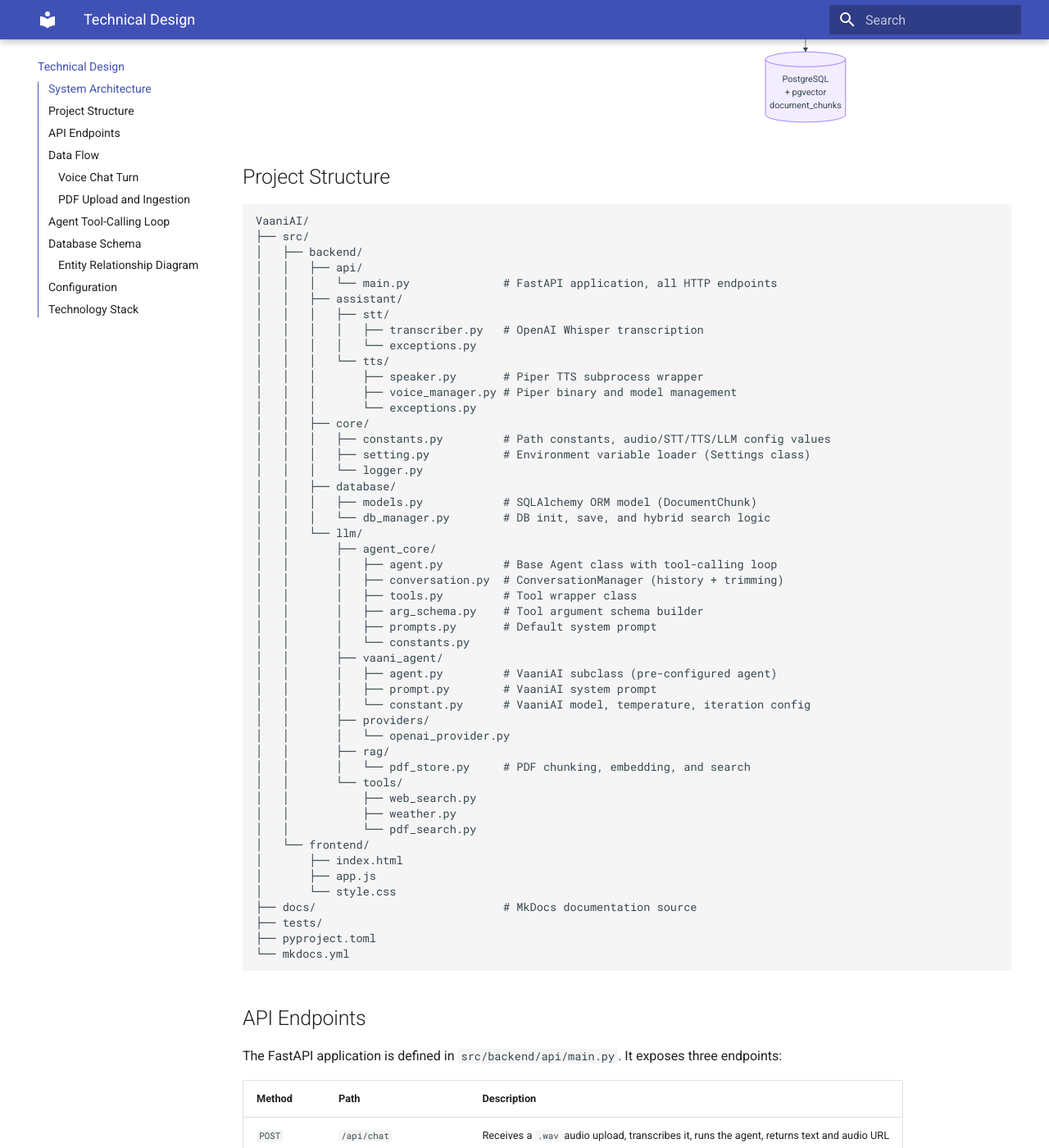
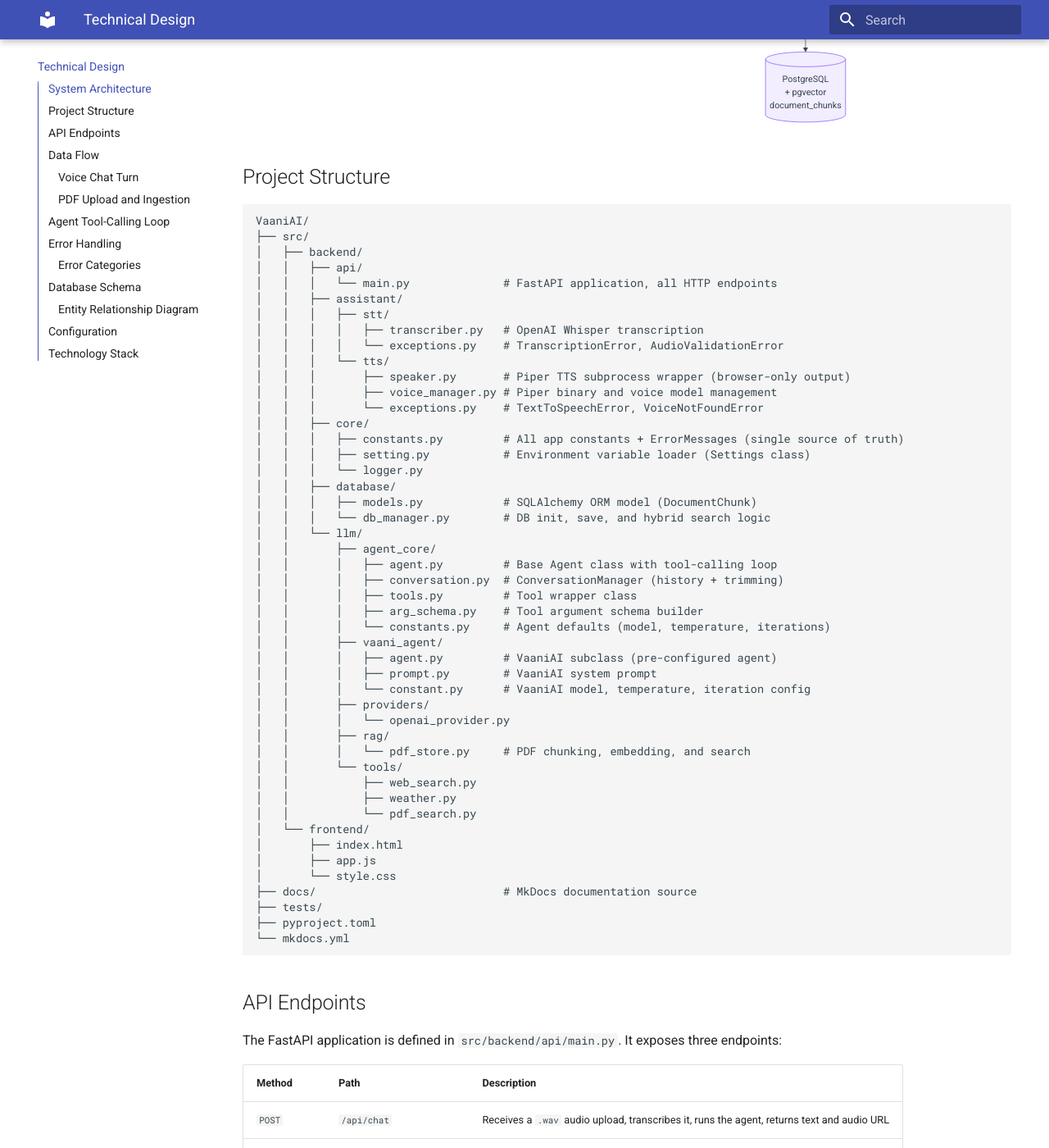
Before and after one commit to Akshumishra/VaaniAI, an MkDocs documentation site: the page built from docs/technical_design.md, in a window 1280 px wide and 1400 px high, scrolled down 965 px. Shown: the whole window at 82% size. Built offline with MkDocs 1.6.1 and Material for MkDocs 9.7.7, drawn with Linux system fonts in a browser that asks for light colours; some of the changed text lies outside the part shown.

Commit message:
docs: add project architecture and technical design documentation

````diff
--- a/docs/technical_design.md
+++ b/docs/technical_design.md
@@ -56,13 +56,13 @@
 │   │   ├── assistant/
 │   │   │   ├── stt/
 │   │   │   │   ├── transcriber.py   # OpenAI Whisper transcription
-│   │   │   │   └── exceptions.py
+│   │   │   │   └── exceptions.py    # TranscriptionError, AudioValidationError
 │   │   │   └── tts/
-│   │   │       ├── speaker.py       # Piper TTS subprocess wrapper
-│   │   │       ├── voice_manager.py # Piper binary and model management
-│   │   │       └── exceptions.py
+│   │   │       ├── speaker.py       # Piper TTS subprocess wrapper (browser-only output)
+│   │   │       ├── voice_manager.py # Piper binary and voice model management
+│   │   │       └── exceptions.py    # TextToSpeechError, VoiceNotFoundError
 │   │   ├── core/
-│   │   │   ├── constants.py         # Path constants, audio/STT/TTS/LLM config values
+│   │   │   ├── constants.py         # All app constants + ErrorMessages (single source of truth)
 │   │   │   ├── setting.py           # Environment variable loader (Settings class)
 │   │   │   └── logger.py
 │   │   ├── database/
@@ -74,8 +74,7 @@
 │   │       │   ├── conversation.py  # ConversationManager (history + trimming)
 │   │       │   ├── tools.py         # Tool wrapper class
 │   │       │   ├── arg_schema.py    # Tool argument schema builder
-│   │       │   ├── prompts.py       # Default system prompt
-│   │       │   └── constants.py
+│   │       │   └── constants.py     # Agent defaults (model, temperature, iterations)
 │   │       ├── vaani_agent/
 │   │       │   ├── agent.py         # VaaniAI subclass (pre-configured agent)
 │   │       │   ├── prompt.py        # VaaniAI system prompt
@@ -105,7 +104,7 @@
 | Method | Path | Description |
 |--------|------|-------------|
 | `POST` | `/api/chat` | Receives a `.wav` audio upload, transcribes it, runs the agent, returns text and audio URL |
-| `GET` | `/api/audio/{filename}` | Serves the generated TTS `.wav` file |
+| `GET` | `/api/audio/{filename}` | Serves the generated TTS `.wav` file to the browser |
 | `POST` | `/api/upload-pdf` | Receives a PDF, computes its hash, ingests it if new, streams status text back |
 
 The frontend HTML/JS/CSS is served under `/` via FastAPI's `StaticFiles` mount.
@@ -204,6 +203,31 @@
     FinalResponse --> AddAssistant[Add to conversation history]
     AddAssistant --> TTS([Pass to TextToSpeech])
 ```
+
+## Error Handling
+
+All error messages are centralized in the `ErrorMessages` class inside `src/backend/core/constants.py`. This is the single source of truth for every exception string raised across the backend — no hardcoded strings in individual modules.
+
+```mermaid
+graph LR
+    A["ErrorMessages\nsrc/backend/core/constants.py"]
+    A --> B["openai_provider.py"]
+    A --> C["transcriber.py"]
+    A --> D["speaker.py"]
+    A --> E["voice_manager.py"]
+    A --> F["main.py"]
+```
+
+### Error Categories
+
+| Category | Constants |
+|---|---|
+| Generic | `GENERIC`, `UNEXPECTED` |
+| API / OpenAI | `MISSING_OPENAI_API_KEY`, `NO_LLM_CHOICES`, `API_CONNECTION_FAILED`, `API_GENERATION_FAILED` |
+| Tool Execution | `TOOL_EXECUTION_FAILED`, `TOOL_NOT_FOUND` |
+| STT | `AUDIO_FILE_NOT_FOUND`, `TRANSCRIPTION_FAILED`, `EMPTY_TEXT_INPUT` |
+| TTS / Voice | `PIPER_DOWNLOAD_FAILED`, `PIPER_NOT_FOUND_AFTER_DOWNLOAD`, `UNSUPPORTED_OS_FOR_PIPER`, `VOICE_NOT_IN_REGISTRY`, `VOICE_DOWNLOAD_FAILED`, `VOICE_MODEL_MISSING_AFTER_DOWNLOAD`, `PIPER_EXECUTION_FAILED`, `AUDIO_GENERATION_FAILED` |
+| API Endpoints | `AUDIO_FILE_NOT_FOUND_ENDPOINT`, `NO_SPEECH_DETECTED` |
 
 ## Database Schema
 
@@ -241,7 +265,7 @@
 | `TAVILY_API_KEY` | Optional | — | Required for the web search tool |
 | `WEATHERAPI_KEY` | Optional | — | Required for the weather tool (OpenWeatherMap key) |
 | `LOG_LEVEL` | Optional | `INFO` | Python logging level |
-| `USE_BROWSER_AUDIO` | Optional | `True` | If `True`, TTS audio is served over HTTP; if `False`, played locally via system audio |
+| `USE_BROWSER_AUDIO` | Optional | `True` | TTS audio is always served over HTTP to the browser. Local system audio playback has been removed. |
 
 ## Technology Stack
 
````
Also changed, not shown: other parts of docs/technical_design.md (+3 -3 lines), docs/introduction.md (+1 -1 lines).
